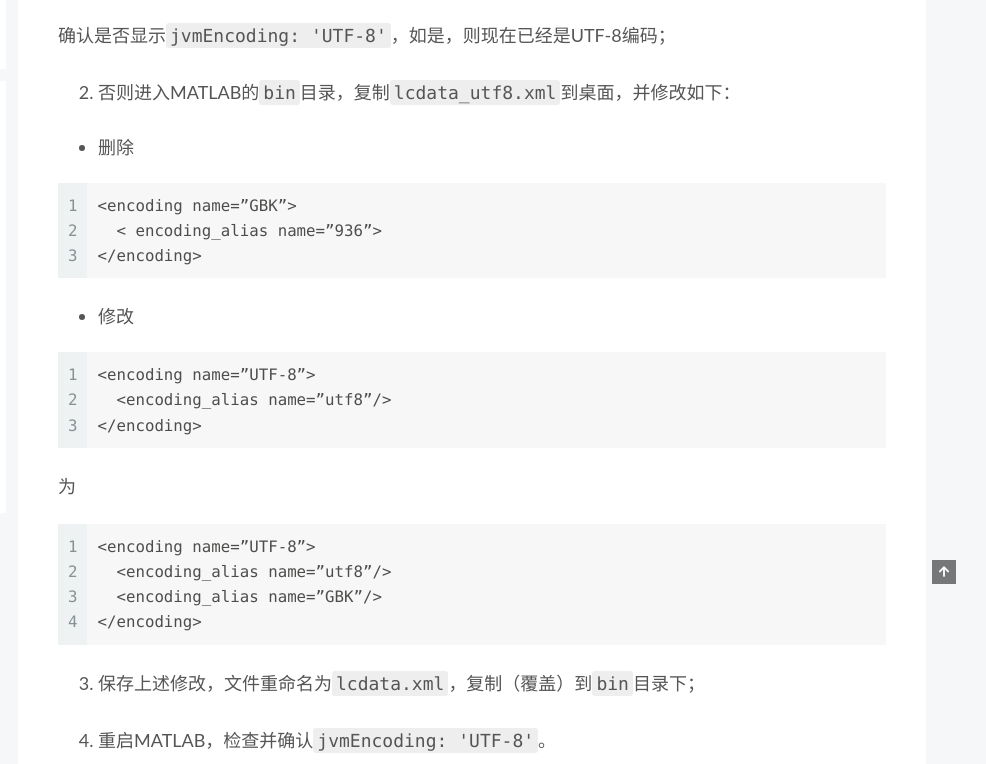
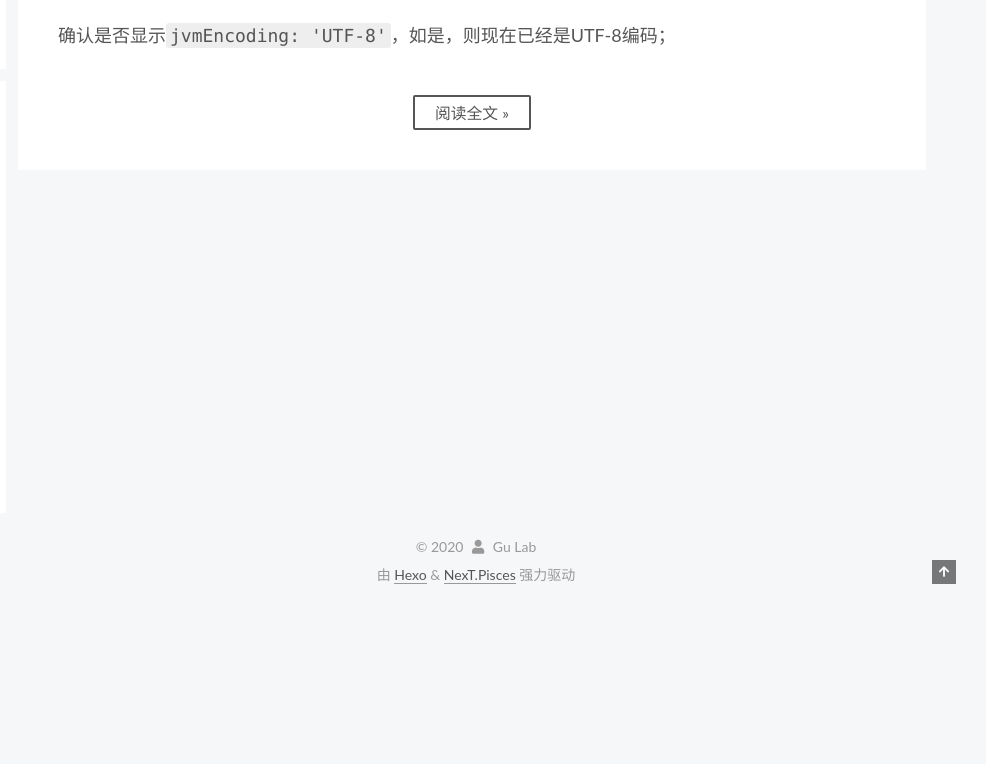
Before and after one commit to hcgu/hcgu.github.io, a plain HTML site: page index.html in a window 1280 px wide. Shown: the part 316-1080 px from the top of the page, 294-1280 px from the left. After the commit the page ends 925 px from the top, so only its background shows below. Drawn offline with nearby package versions, Linux system fonts and the light colour scheme.

Commit message:
Site updated: 2020-07-08 21:33:07

```diff
--- a/css/main.css
+++ b/css/main.css
@@ -1198,7 +1198,7 @@ pre .javascript .function {
 }
 .links-of-author a::before,
 .links-of-author span.exturl::before {
-  background: #5724e5;
+  background: #c4ff30;
   border-radius: 50%;
   content: ' ';
   display: inline-block;
--- a/index.html
+++ b/index.html
@@ -215,7 +215,7 @@
               <span class="post-meta-item-text">发表于</span>
 
 
-              <time title="创建时间：2020-07-08 19:19:19 / 修改时间：19:21:07" itemprop="dateCreated datePublished" datetime="2020-07-08T19:19:19+08:00">2020-07-08</time>
+              <time title="创建时间：2020-07-08 19:19:19 / 修改时间：19:57:11" itemprop="dateCreated datePublished" datetime="2020-07-08T19:19:19+08:00">2020-07-08</time>
             </span>
 
 
@@ -234,23 +234,13 @@
 </ol>
 <figure class="highlight plain"><table><tr><td class="gutter"><pre><span class="line">1</span><br></pre></td><td class="code"><pre><span class="line">feature(&#39;locale&#39;)</span><br></pre></td></tr></table></figure>
 <p>确认是否显示<code>jvmEncoding: 'UTF-8'</code>，如是，则现在已经是UTF-8编码；</p>
-<ol start="2" type="1">
-<li>否则进入MATLAB的<code>bin</code>目录，复制<code>lcdata_utf8.xml</code>到桌面，并修改如下：</li>
-</ol>
-<ul>
-<li>删除</li>
-</ul>
-<figure class="highlight plain"><table><tr><td class="gutter"><pre><span class="line">1</span><br><span class="line">2</span><br><span class="line">3</span><br></pre></td><td class="code"><pre><span class="line">&lt;encoding name&#x3D;”GBK”&gt;  </span><br><span class="line">  &lt; encoding_alias name&#x3D;”936”&gt;  </span><br><span class="line">&lt;&#x2F;encoding&gt;</span><br></pre></td></tr></table></figure>
-<ul>
-<li>修改</li>
-</ul>
-<figure class="highlight plain"><table><tr><td class="gutter"><pre><span class="line">1</span><br><span class="line">2</span><br><span class="line">3</span><br></pre></td><td class="code"><pre><span class="line">&lt;encoding name&#x3D;”UTF-8”&gt;  </span><br><span class="line">  &lt;encoding_alias name&#x3D;”utf8”&#x2F;&gt; </span><br><span class="line">&lt;&#x2F;encoding&gt;</span><br></pre></td></tr></table></figure>
-<p>为</p>
-<figure class="highlight plain"><table><tr><td class="gutter"><pre><span class="line">1</span><br><span class="line">2</span><br><span class="line">3</span><br><span class="line">4</span><br></pre></td><td class="code"><pre><span class="line">&lt;encoding name&#x3D;”UTF-8”&gt;  </span><br><span class="line">  &lt;encoding_alias name&#x3D;”utf8”&#x2F;&gt;  </span><br><span class="line">  &lt;encoding_alias name&#x3D;”GBK”&#x2F;&gt;  </span><br><span class="line">&lt;&#x2F;encoding&gt;</span><br></pre></td></tr></table></figure>
-<ol start="3" type="1">
-<li><p>保存上述修改，文件重命名为<code>lcdata.xml</code>，复制（覆盖）到<code>bin</code>目录下；</p></li>
-<li><p>重启MATLAB，检查并确认<code>jvmEncoding: 'UTF-8'</code>。</p></li>
-</ol>
+          <!--noindex-->
+            <div class="post-button">
+              <a class="btn" href="/2020/07/08/M%E6%96%87%E4%BB%B6%E4%BD%BF%E7%94%A8UTF8%E7%BC%96%E7%A0%81/#more" rel="contents">
+                阅读全文 &raquo;
+              </a>
+            </div>
+          <!--/noindex-->
 
 
     </div>
--- a/search.xml
+++ b/search.xml
@@ -8,6 +8,7 @@
 </ol>
 <figure class="highlight plain"><table><tr><td class="code"><pre><span class="line">feature(&#39;locale&#39;)</span><br></pre></td></tr></table></figure>
 <p>确认是否显示<code>jvmEncoding: 'UTF-8'</code>，如是，则现在已经是UTF-8编码；</p>
+<a id="more"></a>
 <ol start="2" type="1">
 <li>否则进入MATLAB的<code>bin</code>目录，复制<code>lcdata_utf8.xml</code>到桌面，并修改如下：</li>
 </ol>
```
Also changed, not shown: 2020/07/08/M文件使用UTF8编码/index.html (+5 -4 lines), atom.xml (+6 -8 lines), favicon.ico, images/apple-touch-icon-next.png, images/avatar.gif, images/favicon-16x16-next.png, images/favicon-32x32-next.png, images/logo.svg.
